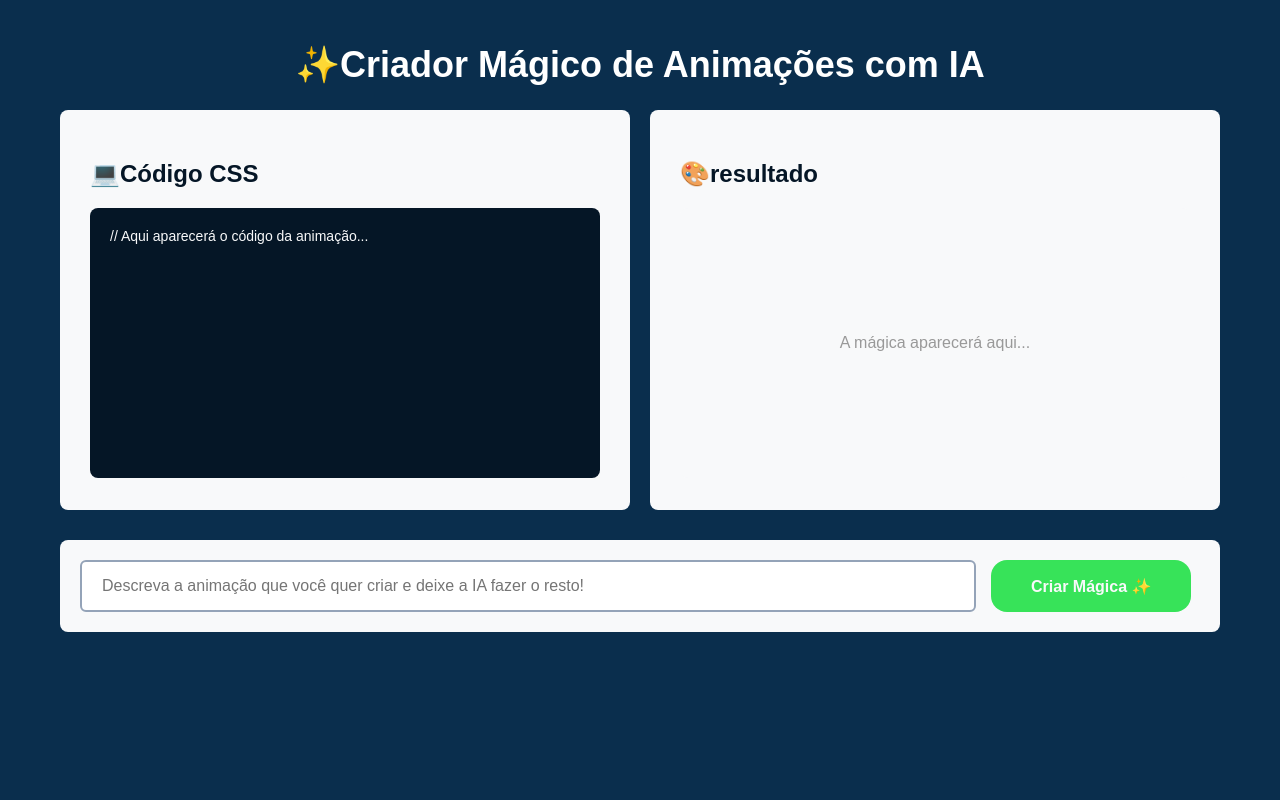
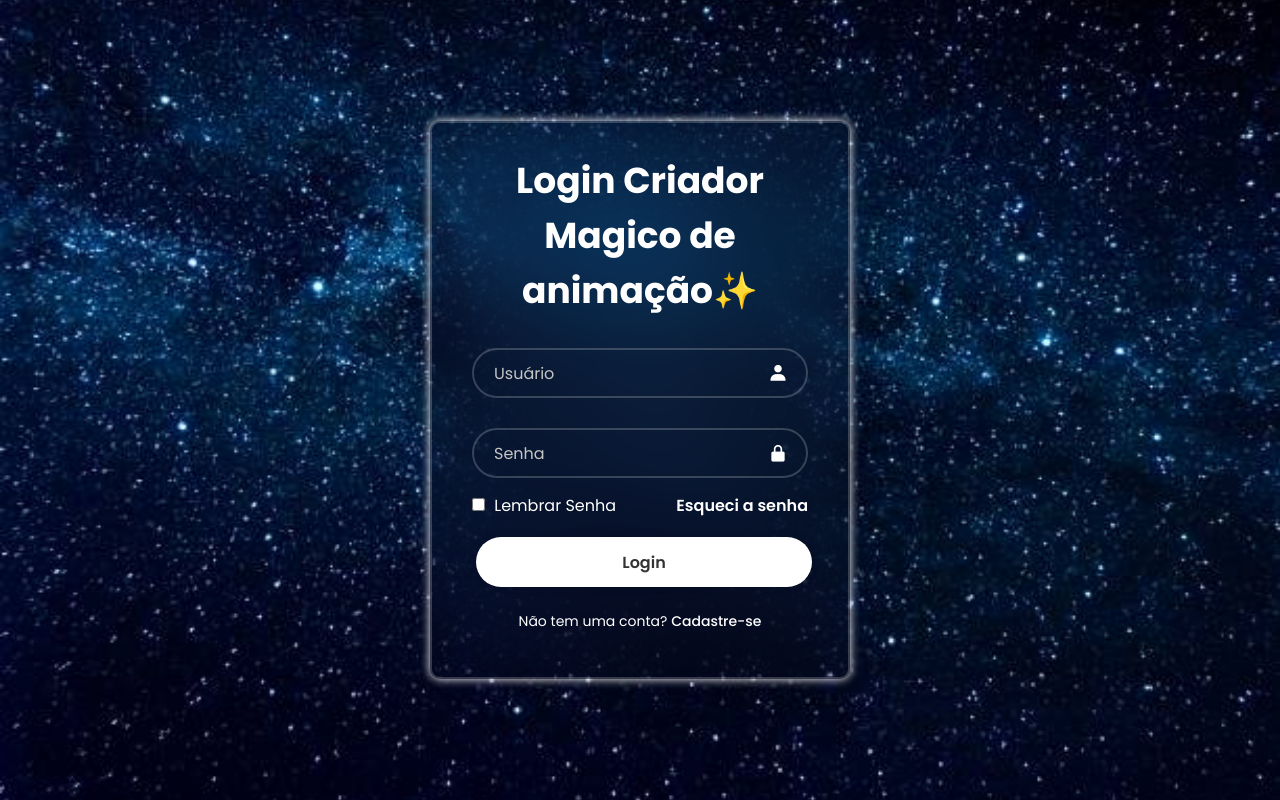
Before and after one commit to gianmarco1506/iamagica, a plain HTML site: page index.html in a window 1280 px wide. Drawn offline with nearby package versions, Linux system fonts and the light colour scheme.

Commit message:
criando pagina de login

```diff
--- a/index.html
+++ b/index.html
@@ -1,55 +1,55 @@
 <!DOCTYPE html>
 <html lang="pt-br">
+
 <head>
+  <link rel="stylesheet" href="login.css">
+  <link href='https://unpkg.com/boxicons@2.1.4/css/boxicons.min.css'rel='stylesheet'>
+    <meta charset="UTF-8">
+    <meta name="viewport" content="width=device-width, initial-scale=1.0">
 
-
-    <meta charset="UTF-8" />
-    <meta name="viewport" content="width=device-width, initial-scale=1.0" />
-
-    <title> Criador Mágico com IA</title>
-<link rel="stylesheet" href="stlyes.css">
-
+    <title>\✨Criador Magico Login</title>
 </head>
 
 <body>
+    <main class="container">
+        <form>
+               <h1>
+                Login Criador Magico de animação✨
+                </h1>
+        <div class="input-box">
+             <input placeholder="Usuário"  type="email">
+             <i class="bx bxs-user"></i>
+        </div>
 
-    <h1> ✨Criador Mágico de Animações com IA</h1>
+        <div class="input-box">
+             <input placeholder="Senha" type="password">
+             <i class="bx bxs-lock-alt"></i>
+        </div>
 
-  <!-- PRINCIPAL /  CAIXA INVISÍVEL -->
-    <main>
+        <div class="remember-forgot">
+          <label>
+              <input type="checkbox">
+              Lembrar Senha
+          </label>
+          <a href="#"> Esqueci a senha</a>
+        </div>
 
-       <section class="sessao-maior">
-            <H2> 💻Código CSS</H2>
-            <div class="area-codigo">// Aqui aparecerá o código da animação...</div>
-       </section>
-
-       <section class="sessao-maior">
-           <h2> 🎨resultado</h2>
-           <div class = "area-resultado">A mágica aparecerá aqui...</div>
-       </section>
-
-</main>
+    <div >
+     <a href="home.html"><button  type="button" class="login" >Login</button> </a>
+    </div>
 
 
-       <section class="sessao-menor">
-        <!-- Input para descrever a animação -->
-           <input class = "input-animacao" placeholder="Descreva a animação que você quer criar e deixe a IA fazer o resto!">
-             <button onclick="cliqueiNoBotao()" class = "botao-magico">Criar Mágica  ✨</button>
-         </section>
+        <div class="register-link">
+            <p>Não tem uma conta? <a href="#">Cadastre-se</a>
 
+            </p>
+
+        </div>
+
+      </form>
+    </main>
 
 
 
 </body>
-<script src="script.js"></script>
-<!--SOURCE = ORIGEM-->
 </html>
-
-<!--
-Tags HTML:
- h1 - titulo principal
-section - sessao
- main - sessao principal
- div - caixa generica
-
--->
--- a/login.css
+++ b/login.css
@@ -1,3 +1,122 @@
+@import url('https://fonts.googleapis.com/css2?family=Poppins:ital,wght@0,100;0,200;0,300;0,400;0,500;0,600;0,700;0,800;0,900;1,100;1,200;1,300;1,400;1,500;1,600;1,700;1,800;1,900&display=swap');
+
+* {
+    margin: 0 ;
+    padding: 0;
+    box-sizing: border-box;
+    font-family: "poppins", sans-serif;
+}
+
 body{
+    display: flex;
+    justify-content: center;
+    align-items: center;
+    height: 100vh;
     background: url(img/fundo.jpg);
+    background-position: center;
+    background-size: cover;
 }
+
+.container{
+    width: 420px;
+    background-color: transparent;
+    border: 2px solid rgb(255, 255, 255, .2);
+    border-radius: 10px;
+    color: #fff;
+    padding: 30px 40px;
+    box-shadow:0 0 10px ;
+    backdrop-filter: blur(50px);
+}
+
+.container h1{
+    font-size: 36px;
+    text-align: center;
+
+}
+
+.input-box{
+    position: relative;
+    width: 100%;
+    height: 50px;
+    margin: 30px 0;
+}
+
+.input-box input{
+    width: 100%;
+    height: 100%;
+    background-color: transparent;
+    border: 2px solid rgb(255, 255, 255, .2);
+    outline: none;
+    font-size: 16px;
+    color: #fff;
+    padding: 20px 45px 20px 20px;
+    border-radius: 40px;
+
+}
+
+.input-box input::placeholder{
+   color: #c5c5c5;
+
+}
+
+.input-box i {
+    position: absolute;
+    right: 20px;
+    top: 50%;
+    transform: translateY(-50%);
+    font-size: 20px;
+}
+
+.remember-forgot{
+display: flex;
+justify-content: space-between;
+margin: -15px 0 15px;
+}
+
+.remember-forgot label input{
+    accent-color: #fff;
+    margin-right: 5px;
+}
+
+.remember-forgot a{
+    text-decoration: none;
+    color: #fff;
+    font-weight: 600;
+}
+
+.remember-forgot a:hover{
+   text-decoration: underline;
+}
+
+.login{
+    width: 100%;
+    height: 50px;
+    background-color: #fff;
+    border: none;
+    border-radius:40px ;
+    cursor: pointer;
+    font-size: 16px;
+    color: #333;
+    font-weight: 600;
+    box-shadow: 0 0 10px rgba(0, 0, 0, .1);
+    margin: 4px;
+}
+
+.login:hover{
+    background-color: transparent;
+    border: 2px solid rgba(0, 0, 0, .1);
+    color: #fff;
+    transition:0.5s ;
+}
+
+.register-link{
+ font-size: 14px;
+ text-align: center;
+ margin: 20px 0 15px;
+}
+
+.register-link a{
+    text-decoration: none;
+    color: #fff;
+    font-weight: 500;
+}
```
Also changed, not shown: home.html (added, +55 -0 lines), login.html (deleted, +0 -33 lines). Lines whose indentation alone changed are shown as unchanged.
